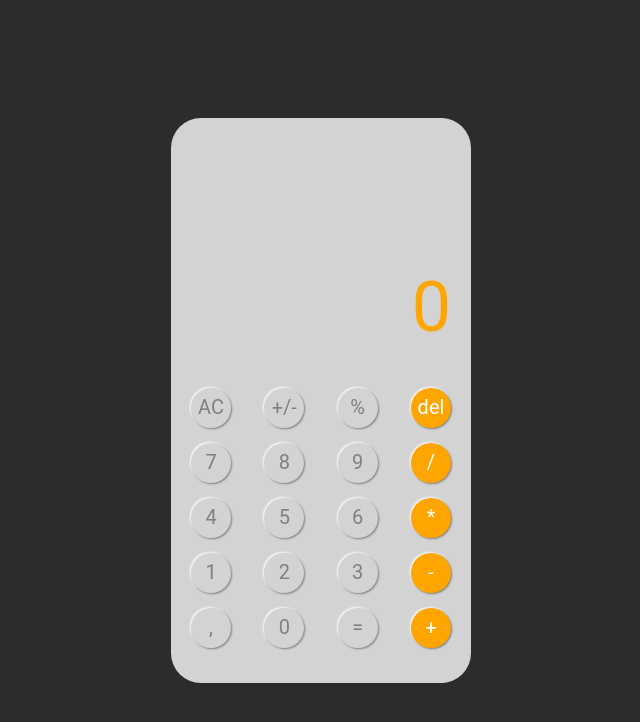
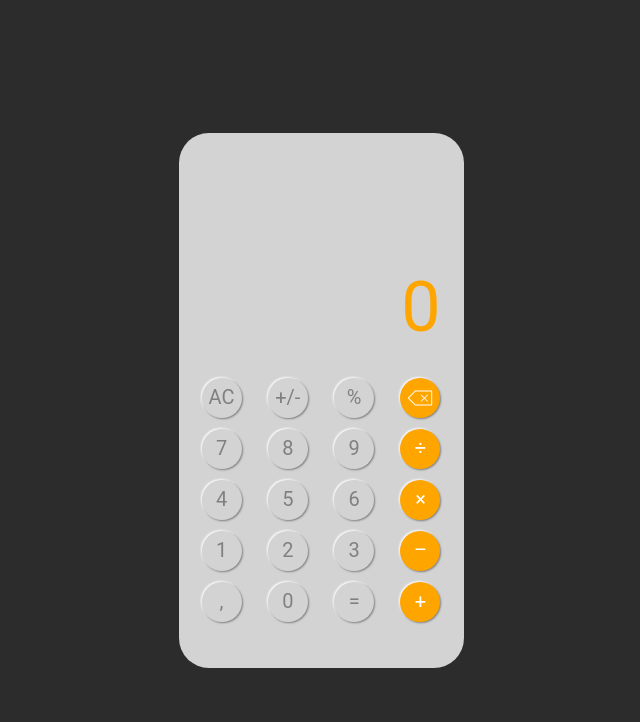
Before and after one commit to DeEKol/calculator-test, a React (Create React App) app: page / in a window 1280 px wide. Shown: the top 722 px of the page, without its empty margins (319-959 px from the left). Built offline with nearby package versions, Linux system fonts and the light colour scheme.

Commit message:
update: styles

```diff
--- /dev/null
+++ b/src/assets/icons/DeleteIcon/DeleteIcon.js
@@ -0,0 +1,13 @@
+import React from 'react';
+
+const DeleteIcon = () => {
+  return (
+    <svg width="30" height="40" viewBox="0 0 64 64" fill="none" xmlns="http://www.w3.org/2000/svg">
+      <path fillRule="evenodd" clipRule="evenodd" d="M21.0704 16.5826C21.4452 16.2095 21.9525 16 22.4814 16H56C57.1046 16 58 16.8954 58 18V46C58 47.1046 57.1046 48 56 48H22.4814C21.9525 48 21.4452 47.7905 21.0704 47.4174L7.00646 33.4174C6.22111 32.6357 6.22111 31.3644 7.00646 30.5826L21.0704 16.5826ZM56 18H22.4814L8.41745 32L22.4814 46H56V18Z" fill="white"/>
+      <path fillRule="evenodd" clipRule="evenodd" d="M47.7929 40.2071L33.2929 25.7071L34.7071 24.2929L49.2071 38.7929L47.7929 40.2071Z" fill="white"/>
+      <path fillRule="evenodd" clipRule="evenodd" d="M34.7071 40.2071L49.2071 25.7071L47.7929 24.2929L33.2929 38.7929L34.7071 40.2071Z" fill="white"/>
+    </svg>
+  );
+};
+
+export default DeleteIcon;
--- a/src/components/Calculator.js
+++ b/src/components/Calculator.js
@@ -29,9 +29,9 @@ const ContainerSC = styled("section")`
 
 const WrapperSC = styled("div")`
   width: 100%;
-  max-width: 300px;
+  max-width: 285px;
 
-  padding: 20px;
+  padding: 35px 23px;
   border-radius: 30px;
 
   background-color: lightgray;
--- a/src/components/CalculatorKeyboard/CalculatorKeyboard.js
+++ b/src/components/CalculatorKeyboard/CalculatorKeyboard.js
@@ -1,5 +1,6 @@
-import React from 'react';
+import React, {useEffect} from 'react';
 import styled from "styled-components";
+import DeleteIcon from "../../assets/icons/DeleteIcon/DeleteIcon";
 
 const CalculatorKeyboard = ({counts, setCounts, result, setResult}) => {
 
@@ -33,25 +34,25 @@ const CalculatorKeyboard = ({counts, setCounts, result, setResult}) => {
         <ButtonSC onClick={() => {setCounts("0"); setResult("0")}}>AC</ButtonSC>
         <ButtonSC onClick={() => setCounts((prevState => refreshOperator(prevState)))}>+/-</ButtonSC>
         <ButtonSC onClick={() => {setCounts((prevState) => eval(cutExcess(prevState + "/ 100")) + ""); setResult("0")}}>%</ButtonSC>
-        <ButtonSC onClick={() => setCounts("0")}>del</ButtonSC>
+        <ButtonSC onClick={() => setCounts("0")}><DeleteIcon /></ButtonSC>
       </ButtonsLineSC>
       <ButtonsLineSC>
         <ButtonSC onClick={() => setCounts((prevState) => cutFirstZero(prevState) + "7")}>7</ButtonSC>
         <ButtonSC onClick={() => setCounts((prevState) => cutFirstZero(prevState) + "8")}>8</ButtonSC>
         <ButtonSC onClick={() => setCounts((prevState) => cutFirstZero(prevState) + "9")}>9</ButtonSC>
-        <ButtonSC onClick={() => {setResult((prevState) => prevState + counts + "/"); setCounts("0")}}>/</ButtonSC>
+        <ButtonSC onClick={() => {setResult((prevState) => prevState + counts + "/"); setCounts("0")}}>÷</ButtonSC>
       </ButtonsLineSC>
       <ButtonsLineSC>
         <ButtonSC onClick={() => setCounts((prevState) => cutFirstZero(prevState) + "4")}>4</ButtonSC>
         <ButtonSC onClick={() => setCounts((prevState) => cutFirstZero(prevState) + "5")}>5</ButtonSC>
         <ButtonSC onClick={() => setCounts((prevState) => cutFirstZero(prevState) + "6")}>6</ButtonSC>
-        <ButtonSC onClick={() => {setResult((prevState) => prevState + counts + "*"); setCounts("0")}}>*</ButtonSC>
+        <ButtonSC onClick={() => {setResult((prevState) => prevState + counts + "*"); setCounts("0")}}>×</ButtonSC>
       </ButtonsLineSC>
       <ButtonsLineSC>
         <ButtonSC onClick={() => setCounts((prevState) => cutFirstZero(prevState) + "1")}>1</ButtonSC>
         <ButtonSC onClick={() => setCounts((prevState) => cutFirstZero(prevState) + "2")}>2</ButtonSC>
         <ButtonSC onClick={() => setCounts((prevState) => cutFirstZero(prevState) + "3")}>3</ButtonSC>
-        <ButtonSC onClick={() => {setResult((prevState) => prevState + counts + "-"); setCounts("0")}}>-</ButtonSC>
+        <ButtonSC onClick={() => {setResult((prevState) => prevState + counts + "-"); setCounts("0")}}>–</ButtonSC>
       </ButtonsLineSC>
       <ButtonsLineSC>
         <ButtonSC onClick={() => setCounts((prevState) => prevState.indexOf(".") == -1 ? prevState + "." : prevState)}>,</ButtonSC>
@@ -72,7 +73,7 @@ const ButtonsLineSC = styled("div")`
   display: flex;
   justify-content: space-between;
 
-  margin-bottom: 15px;
+  margin-bottom: 11px;
 `
 
 const ButtonSC = styled("button")`
@@ -80,7 +81,6 @@ const ButtonSC = styled("button")`
   width: 40px;
   color: gray;
   background-color: lightgray;
-  //border: 1px solid white;
   border: none;
   border-radius: 50%;
 
@@ -98,6 +98,8 @@ const ButtonSC = styled("button")`
   :active {
     box-shadow: 1px 1px 2px white, -1px -1px 2px gray;
   }
+
+  transition: background-color 0.5s, box-shadow 0.2s;
 `
 
 export default CalculatorKeyboard;
--- a/src/components/CalculatorScreen/CalculatorScreen.js
+++ b/src/components/CalculatorScreen/CalculatorScreen.js
@@ -12,13 +12,13 @@ const CalculatorScreen = ({counts}) => {
 };
 
 const CalculatorScreenSC = styled("div")`
-  height: 250px;
+  height: 210px;
 
   display: flex;
   justify-content: flex-end;
   align-items: flex-end;
 
-  padding-bottom: 40px;
+  padding-bottom: 30px;
 `
 
 const CalculatorNumberSC = styled("div")`
```
Also changed, not shown: src/assets/icons/DeleteIcon/Delete.svg (added).
